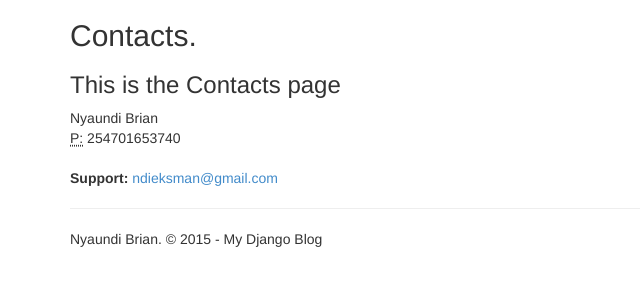
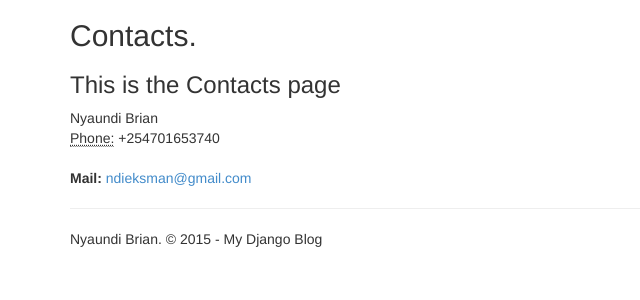
Before and after one commit to sifhic/blog, a Django app: page /blog/contact/ in a window 1280 px wide. Shown: the part 51-351 px from the top of the page, without its empty margins (0-640 px from the left). Run offline with Django 3.2, Linux system fonts and the light colour scheme.

```diff
--- a/blog/templates/blog/contact.html
+++ b/blog/templates/blog/contact.html
@@ -8,12 +8,12 @@
 <address>
 
     Nyaundi Brian<br />
-    <abbr title="Phone">P:</abbr>
-    254701653740
+    <abbr title="Phone">Phone:</abbr>
+    +254701653740
 </address>
 
 <address>
-    <strong>Support:</strong>   <a href="mailto:ndieksman@gmail.com">ndieksman@gmail.com</a><br />
+    <strong>Mail:</strong>   <a href="mailto:ndieksman@gmail.com">ndieksman@gmail.com</a><br />
 
 </address>
 
```
